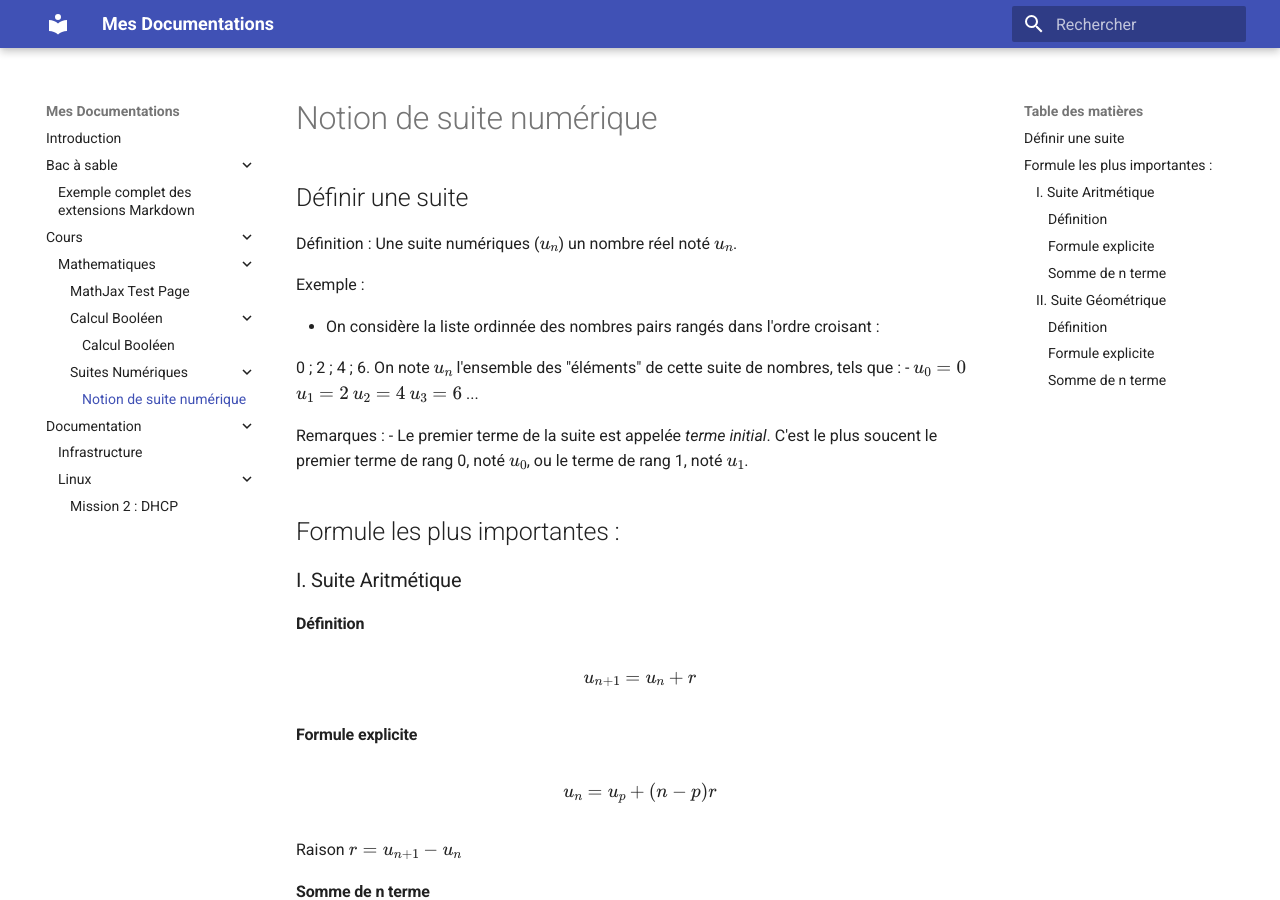
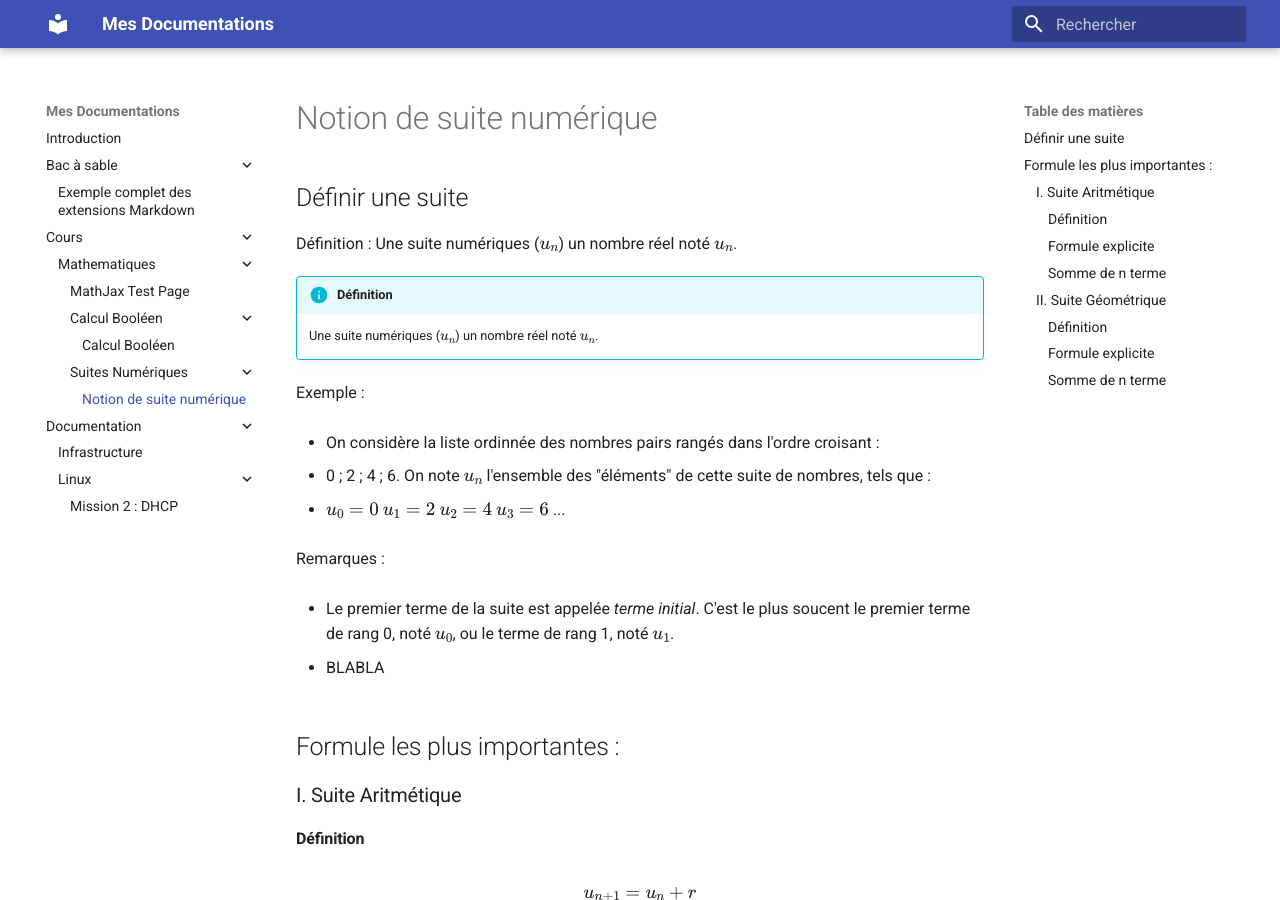
Before and after one commit to LibGR/Docs, an MkDocs documentation site: the page built from docs/Cours/Mathematiques/Suites Numériques/Leçon.md, in a window 1280 px wide and 900 px high. Built offline with MkDocs 1.6.1 and Material for MkDocs 9.7.7, drawn with Linux system fonts in a browser that asks for light colours.

Commit message:
patch liste + defintion

```diff
--- a/docs/Cours/Mathematiques/Suites Numériques/Leçon.md
+++ b/docs/Cours/Mathematiques/Suites Numériques/Leçon.md
@@ -4,21 +4,24 @@
 
 Définition : Une suite numériques ($u_n$) un nombre réel noté $u_n$.
 
+!!! info "Définition"
+    Une suite numériques ($u_n$) un nombre réel noté $u_n$.
+
+
+
 Exemple :
 
 - On considère la liste ordinnée des nombres pairs rangés dans l'ordre croisant :
 
-0 ; 2 ; 4 ; 6. On note $u_n$ l'ensemble des "éléments" de cette suite de nombres, tels que :
+  - 0 ; 2 ; 4 ; 6. On note $u_n$ l'ensemble des "éléments" de cette suite de nombres, tels que :
+
 - $u_0=0$ $u_1=2$ $u_2=4$ $u_3=6$ ...
 
 Remarques :
+
 - Le premier terme de la suite est appelée *terme initial*. C'est le plus soucent le premier terme de rang 0, noté $u_0$, ou le terme de rang 1, noté $u_1$.
 
-
-
-
-
-
+- BLABLA
 
 ## Formule les plus importantes :
 
```
